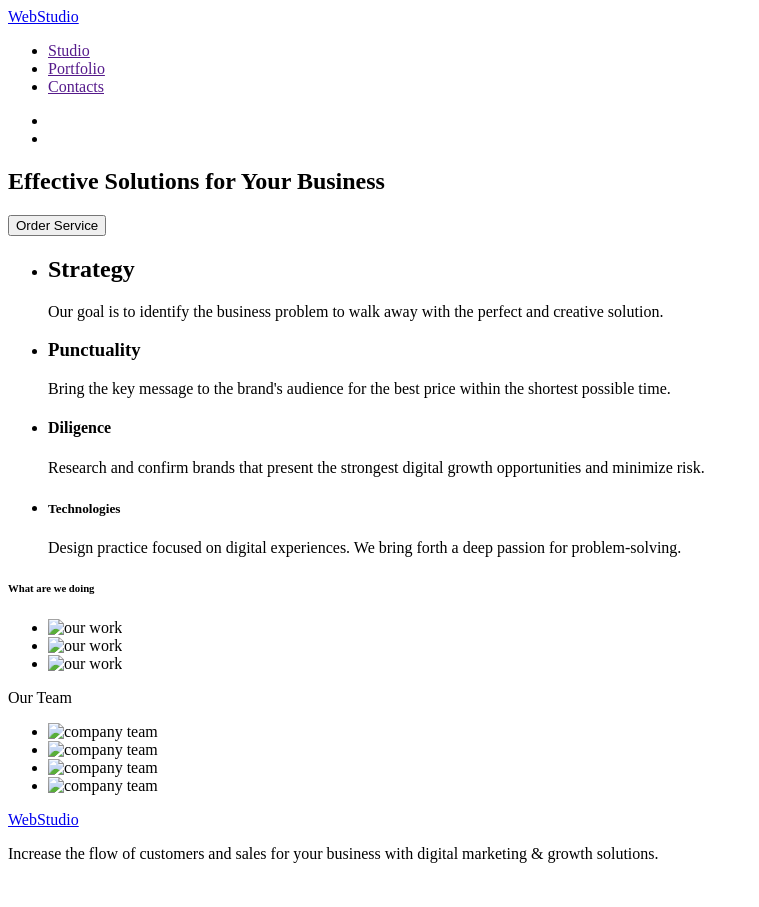
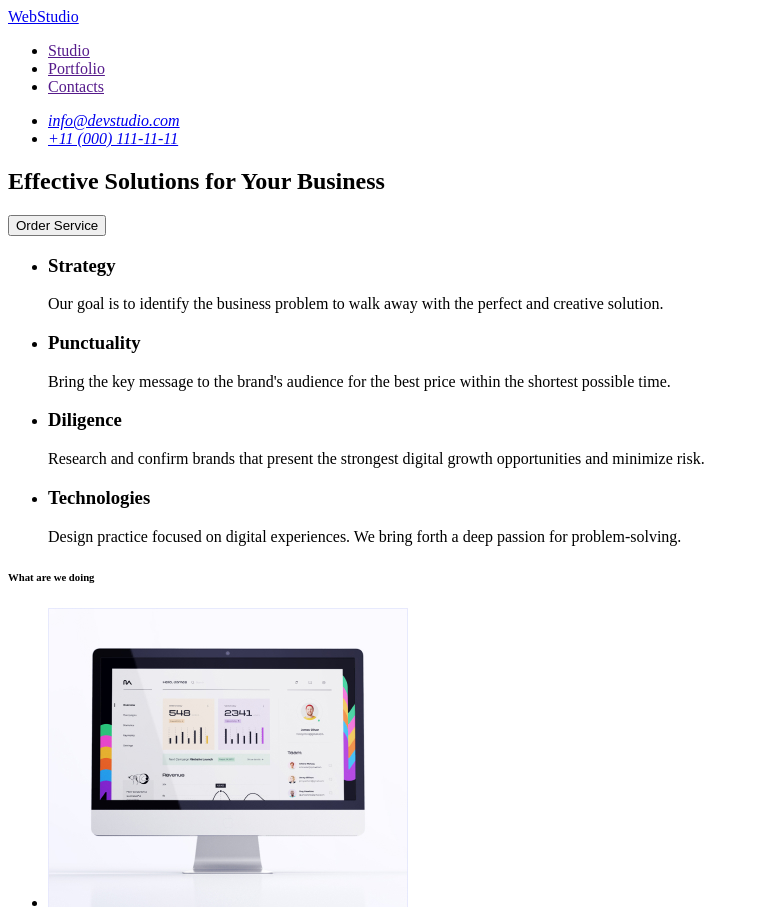
Before and after one commit to itsalbinkas/goit-markup-hw-01, a plain HTML site: page index.html in a window 1280 px wide. Shown: the top 907 px of the page, without its empty margins (0-759 px from the left). Before the commit the page ends 879 px from the top, so only its background shows below. Drawn offline with Linux system fonts and the light colour scheme.

Commit message:
update index.html

```diff
--- a/index.html
+++ b/index.html
@@ -18,8 +18,8 @@
     </nav>
     <address>
         <ul>
-            <li><a href="malito:info@devstudio.com"></a></li>
-            <li><a href="tel:+11(000)111-11-11"></a></li>
+            <li><a href="mailto:info@devstudio.com">info@devstudio.com</a></li>
+            <li><a href="tel:+110001111111">+11 (000) 111-11-11</a></li>
         </ul>
     </address>
   </header>
@@ -34,7 +34,7 @@
   <section>
     <ul>
         <li>
-            <h2>Strategy</h2>
+            <h3>Strategy</h3>
             <p>Our goal is to identify the business
                 problem to walk away with the perfect and creative solution.
             </p>
@@ -46,13 +46,12 @@
              </p>
         </li>
         <li>
-            <h4>Diligence</h4>
-            <p> Research and confirm brands that present the
-            strongest digital growth opportunities and minimize risk.
-            </p>
+            <h3>Diligence</h3>
+            <p>Research and confirm brands that present the
+            strongest digital growth opportunities and minimize risk.</p>
         </li>
         <li>
-            <h5>Technologies</h5>
+            <h3>Technologies</h3>
             <p> Design practice focused on digital experiences.
             We bring forth a deep passion for problem-solving.
             </p>
@@ -62,13 +61,13 @@
     <h6>What are we doing</h6>
     <ul>
         <li>
-            <img src="./images/images/img 1.jpg" alt="our work" width="360"/>
+            <img src="./images/img 1.jpg" alt="our work" width="360"/>
         </li>
         <li>
-            <img src="./images/images/img 2.jpg" alt="our work" width="360"/>
+            <img src="./images/img 2.jpg" alt="our work" width="360"/>
         </li>
         <li>
-            <img src="./images/images/img 3.jpg" alt="our work" width="360"/>
+            <img src="./images/img 3.jpg" alt="our work" width="360"/>
         </li>
     </ul>
 
@@ -77,25 +76,27 @@
     <h7>Our Team</h7>
     <ul>
         <li>
-            <img src="./images/images/Team Card 1.jpg" alt="company team" width="264"/>
+            <img src="./images/Team Card 1.jpg"alt="company team" width="264"/>
         </li>
         <li>
-            <img src="./images/images/Team Card 2.jpg" alt="company team" width="264"/>
+            <img src="./images/Team Card 2.jpg"alt="company team" width="264"/>
         </li>
         <li>
-            <img src="./images/images/Team Card 3.jpg" alt="company team" width="264"/>
+            <img src="./images/Team Card 3.jpg"alt="company team" width="264"/>
         </li>
         <li>
-            <img src="./images/images/Team Card 4.jpg" alt="company team" width="264"/>
+            <img src="./images/Team Card 4.jpg"alt="company team" width="264"/>
         </li>
 
     </ul>
   </section>
 
   <footer>
+    <div>
     <a href="./index.html">WebStudio </a>
-    <p>Increase the flow of customers and sales for your
-        business with digital marketing & growth solutions.</p>
+      <p>Increase the flow of customers and
+        sales for your business with digital marketing & growth solutions.</p>
+    </div>
   </footer>
 
 
```
